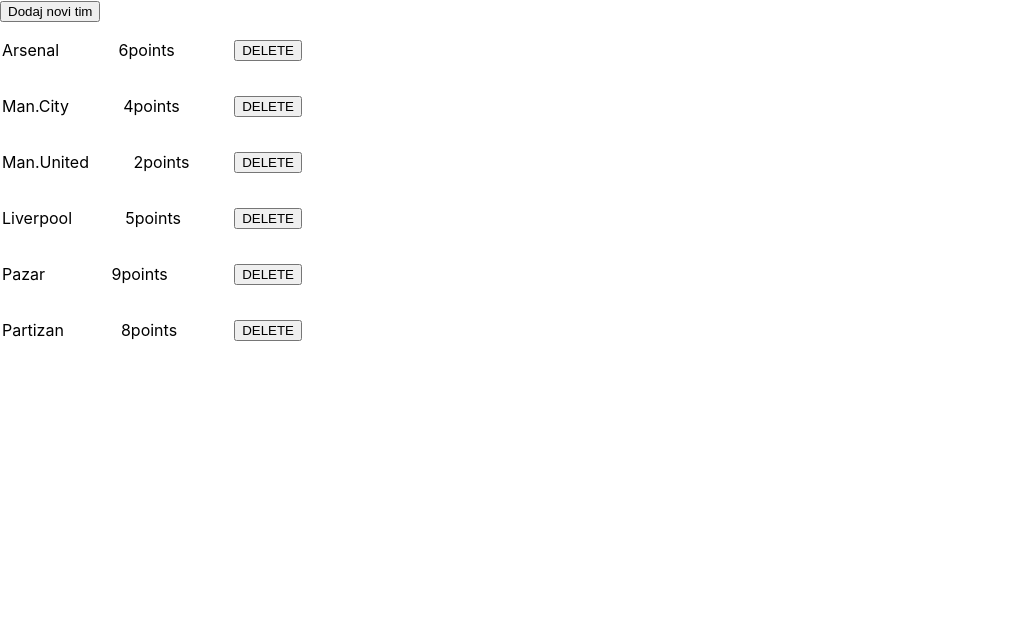
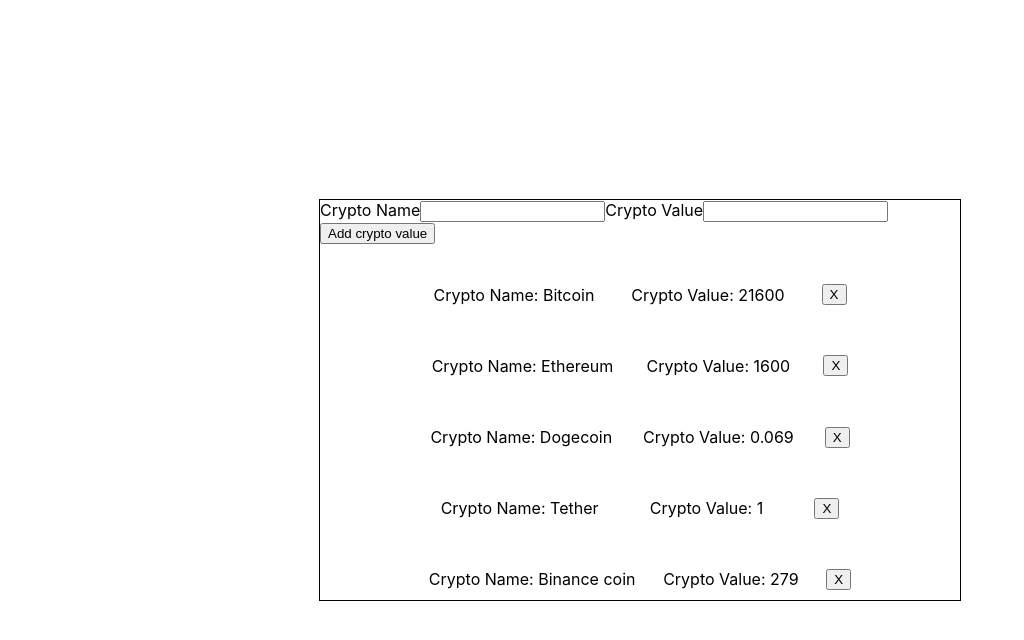
Before and after one commit to fariscoric/react-itcamp, a React (Create React App) app: page / in a window 1280 px wide. Shown: the top 640 px of the page, without its empty margins (0-1024 px from the left). Built offline with nearby package versions, Linux system fonts and the light colour scheme.

Commit message:
Crypto Form1

```diff
--- a/src/App.css
+++ b/src/App.css
@@ -1,38 +1,7 @@
-.App {
-  text-align: center;
+.card-container {
+  width: 100%;
+  height: 100vh;
+  display: flex;
+  justify-content: center;
+  align-items: center;
 }
-
-.App-logo {
-  height: 40vmin;
-  pointer-events: none;
-}
-
-@media (prefers-reduced-motion: no-preference) {
-  .App-logo {
-    animation: App-logo-spin infinite 20s linear;
-  }
-}
-
-.App-header {
-  background-color: #282c34;
-  min-height: 100vh;
-  display: flex;
-  flex-direction: column;
-  align-items: center;
-  justify-content: center;
-  font-size: calc(10px + 2vmin);
-  color: white;
-}
-
-.App-link {
-  color: #61dafb;
-}
-
-@keyframes App-logo-spin {
-  from {
-    transform: rotate(0deg);
-  }
-  to {
-    transform: rotate(360deg);
-  }
-}
--- a/src/App.js
+++ b/src/App.js
@@ -1,72 +1,14 @@
 import './App.css';
 import React from 'react';
 import { useState } from 'react';
-import TeamCard from './components/Title/TeamCard/teamCard';
-
-const DATA = [
-  "Prva recenica",
-  "Druga recenica",
-  "Treca recenica",
-  "Cetvrta recenica",
-  "...",
-  "Stota recenica",
-];
-const favoriteTeams = [
-  {id: 0, name:"Arsenal", points: 6},
-  {id: 1, name:"Man.City", points: 4},
-  {id: 2, name:"Man.United", points: 2},
-  {id: 3, name:"Liverpool", points: 5},
-  {id: 4, name:"Pazar", points: 9},
-  {id: 5, name: "Partizan", points: 8},
-];
-export default function App() {
-  const [teams, setTeams] = useState(favoriteTeams);
-  const deleteTeam = (id) => {
-    const newTeams = teams.filter((team) => team.id !== id);
-    setTeams(newTeams);
-  }
-
-    // const [array, setArray] = useState(DATA);
-    // const generateNewWord = () => Math.random().toString(36).slice(2, 7);
-    // const reverseArray = () => {
-    //   const _array = [...array]
-    //   const reversed = _array.reverse();
-    //   setArray(reversed);
-    // }
+import CryptoForm from './components/CryptoForm/CryptoForm'
 
 
-
-
+export default function App() {
 
     return (
-      <div className="card-container">
-       {/* <h4>Recenice iz niza:</h4>
-      <button onClick ={() => setArray((prev) => [generateNewWord(),...prev])}>
-        Dodaj random recenicu
-      </button>
-      <button onClick ={reverseArray}>Reverse recenica</button>
-      <ul>
-        {array.map((el) => (
-         <li key={el}>{el}</li>
-        ))}
-        </ul> */}
-        <button onClick={() =>
-        setTeams((prev) => [
-          ...prev,
-          {
-            id: Math.random(),
-            name:"Novi Tim",
-            points: 4,
-          }
-        ])
-        }>Dodaj novi tim</button>
-        {teams.map((team) => (
-          <div key={team.id}>
-            <TeamCard name={team.name}
-            points={team.points}
-            onDeleteTeam={() => deleteTeam(team.id)} />
-          </div>
-        ))}
-  </div>
+      <div className='card-container'>
+        <CryptoForm />
+      </div>
   )
 }
--- /dev/null
+++ b/src/components/CryptoForm/CryptoForm.css
@@ -0,0 +1,9 @@
+.list-container {
+    display: flex;
+    justify-content: space-between;
+    align-items: center;
+    flex-direction: column;
+    width: 50%;
+    height: 50vh;
+    border: 1px solid black;
+}
--- /dev/null
+++ b/src/components/CryptoForm/CryptoForm.js
@@ -0,0 +1,60 @@
+import {useState} from 'react'
+import React from 'react'
+import CryptoList from './CryptoList'
+import './CryptoForm.css'
+
+const ListOfCrypto = [
+    {id:0, name:'Bitcoin', value:21600},
+    {id:1, name:'Ethereum', value:1600},
+    {id:2, name:'Dogecoin', value:0.069},
+    {id:3, name:'Tether', value:1},
+    {id:4, name:'Binance coin', value:279},
+]
+
+
+
+export default function CryptoForm() {
+    const [crypto, setCrypto] = useState(ListOfCrypto);
+    const [userData, setUserData] =useState({
+        name:"",
+        value:"",
+    })
+
+
+    const AddCr = (e) => {
+        e.preventDefault();
+        setCrypto((prev) => [
+            ...prev,
+            {
+                name:userData.name,
+                value:userData.value,
+            },
+        ])
+    }
+
+    const deleteButton=(id) => {
+        const newCrypto = crypto.filter((value) => value.id !== id);
+        setCrypto(newCrypto)
+    }
+    return (
+        <div className='list-container'>
+            <form className='cryptoList'>
+                <label htmlFor='CryptoName'>Crypto Name</label>
+                <input type="text" defaultValue={userData.name} onChange={(event) => setUserData((prev) => ({...prev, name: event.target.value}))}></input>
+                <label htmlFor='CryptoValue'>Crypto Value</label>
+                <input type="value" Value={userData.value} onChange={(event) => setUserData((prev) => ({...prev, name: event.target.value}))}></input>
+                <button type='submit' onClick={AddCr}>Add crypto value</button>
+            </form>
+            {crypto.map((el) => (
+                <div key={el.id}>
+                <CryptoList
+                cryptoName={el.name}
+                cryptoValue={el.value}
+                cryptoId={el.id}
+                onDeleteButton={()=>deleteButton(el.id)}
+                />
+                </div>
+            ))}
+        </div>
+    )
+}
--- /dev/null
+++ b/src/components/CryptoForm/CryptoList.css
@@ -0,0 +1,8 @@
+.list-item {
+    display: flex;
+    flex-direction: row;
+    justify-content: space-around;
+    width: 450px;
+    align-items: center;
+    margin: 10px;
+}
--- /dev/null
+++ b/src/components/CryptoForm/CryptoList.js
@@ -0,0 +1,11 @@
+import './CryptoList.css'
+
+export default function CryptoList({cryptoId=0, cryptoName, cryptoValue, onDeleteButton}) {
+    return (
+        <div className="list-item">
+            <span>Crypto Name: {cryptoName}</span>
+            <span>Crypto Value: {cryptoValue}</span>
+            <button onClick={onDeleteButton}>X</button>
+        </div>
+    )
+}
```
